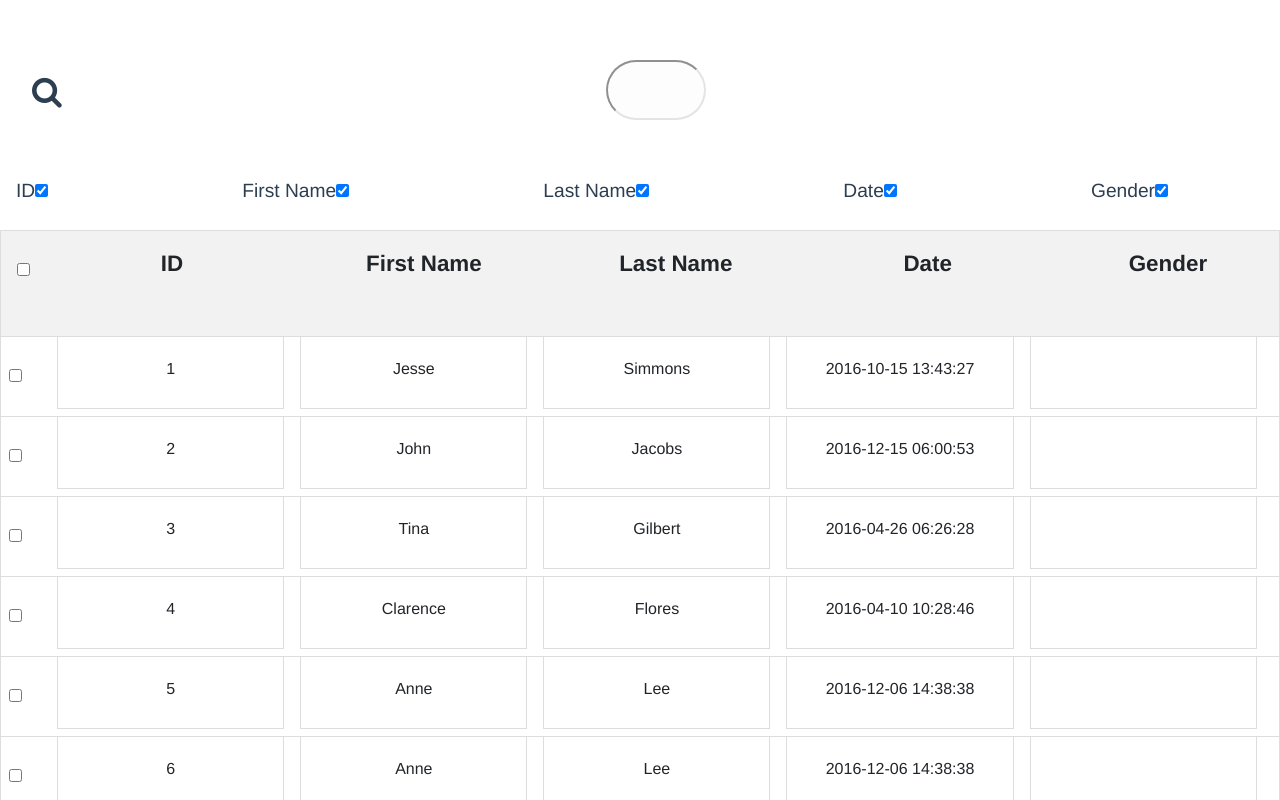
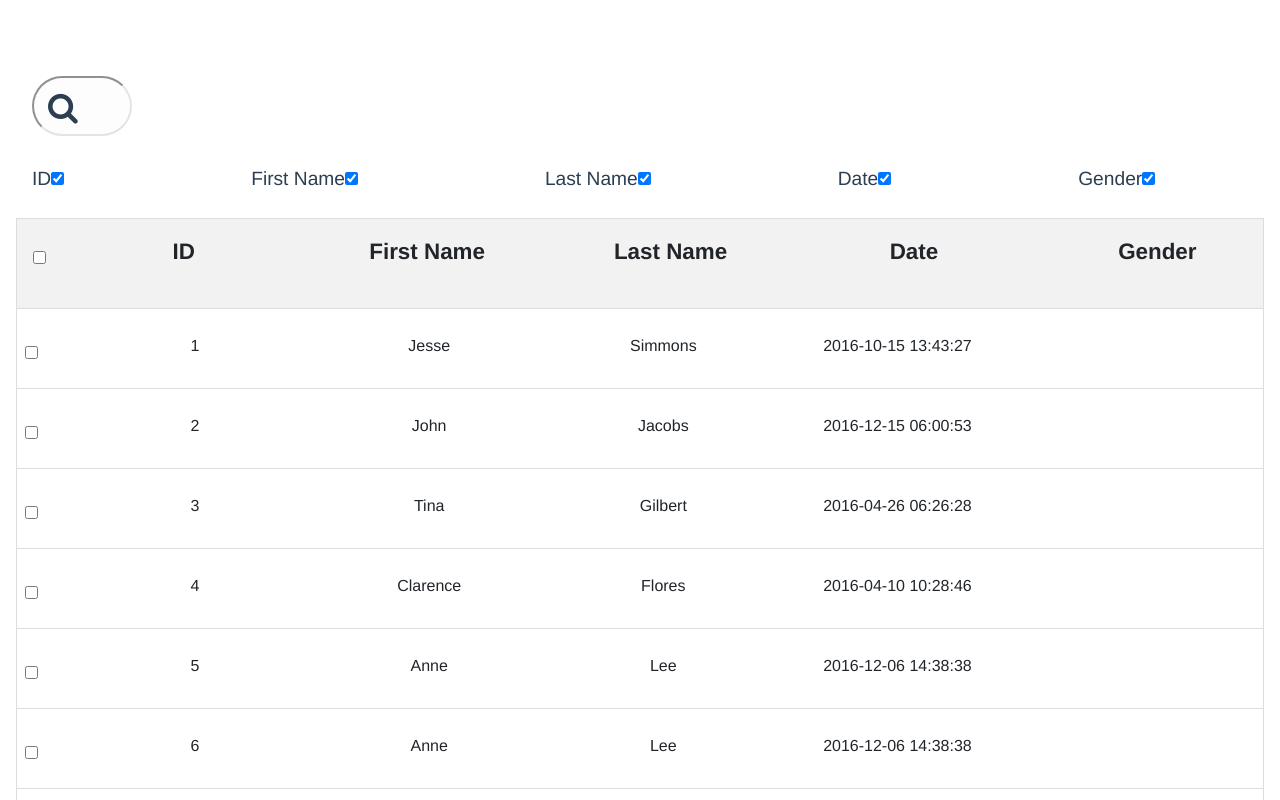
Before and after one commit to willy2kle2/vuex-table, a Vue app: page / in a window 1280 px wide. Shown: the top 800 px of the page. Built offline with nearby package versions, Linux system fonts and the light colour scheme.

Commit message:
First style fixes

```diff
--- a/src/assets/styles/datatable.scss
+++ b/src/assets/styles/datatable.scss
@@ -8,6 +8,7 @@
   .data-container {
     margin-bottom: 3rem;
     width: 100%;
+    padding: 1rem;
 
   }
 
@@ -284,10 +285,6 @@
     hyphens: auto;
   }
 
-  .row-container:last-child {
-    padding: 0 0 1rem 0.2rem;
-  }
-
   .headings .row-container {
     margin-left: 1rem;
   }
@@ -324,15 +321,11 @@
     display: flex;
     justify-content: space-between;
     border-top: none;
-    padding: 0 0.4rem;
+    padding: 0.3rem 0.4rem;
     width: 100%;
     margin: 0;
     height: 5rem;
     line-height: 5rem;
-  }
-
-  .data-input {
-    width: 1140px;
   }
 
   .datatable-checkbox {
@@ -340,9 +333,14 @@
   }
 
   .data-input {
-    width: 100%;
+    width: 1140px;
+    position: relative;
+    margin-bottom: 5rem;
+
 
     input[type="search"] {
+      position: absolute;
+      left: 0;
       margin-left: 0;
       width: 2vw;
       padding: 1rem 3rem;
--- a/src/components/datatable/Datatable.vue
+++ b/src/components/datatable/Datatable.vue
@@ -45,7 +45,7 @@
           </div>
           <template v-for="(row, index) in search_data">
             <div :key="index" :class="[rowClass(row, index), {'selected': is_row_checked(row)}]"
-                 class="row-container border-table data-row"
+                 class=" border-table data-row"
                  v-show="is_mobile? index === state.currentCard : true ">
               <div class="datatable-checkbox">
                 <input type="checkbox" class="datatable-checkbox inline-block" :disabled="!isRowCheckable(row)"
@@ -70,7 +70,7 @@
                   <slot :name="column.field" :index="index" :data="column.field" :label="column.label"
                         :visible="state.visibilities[column.field]">
                     <column :visible="state.visibilities[column.field]" :label="column.label" :field="column.field">
-                      <span class="data-row">{{row[column.field]}}</span>
+                      <span>{{row[column.field]}}</span>
                     </column>
                   </slot>
                 </div>
```
